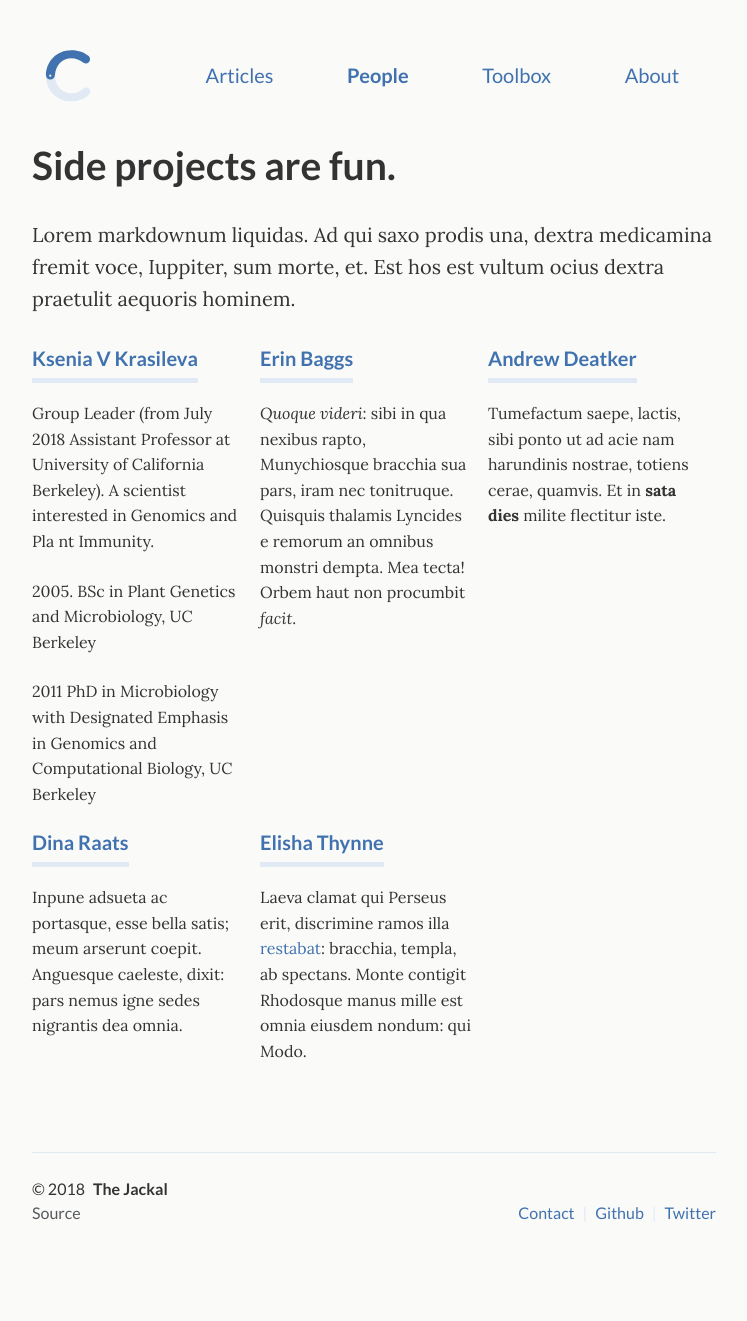
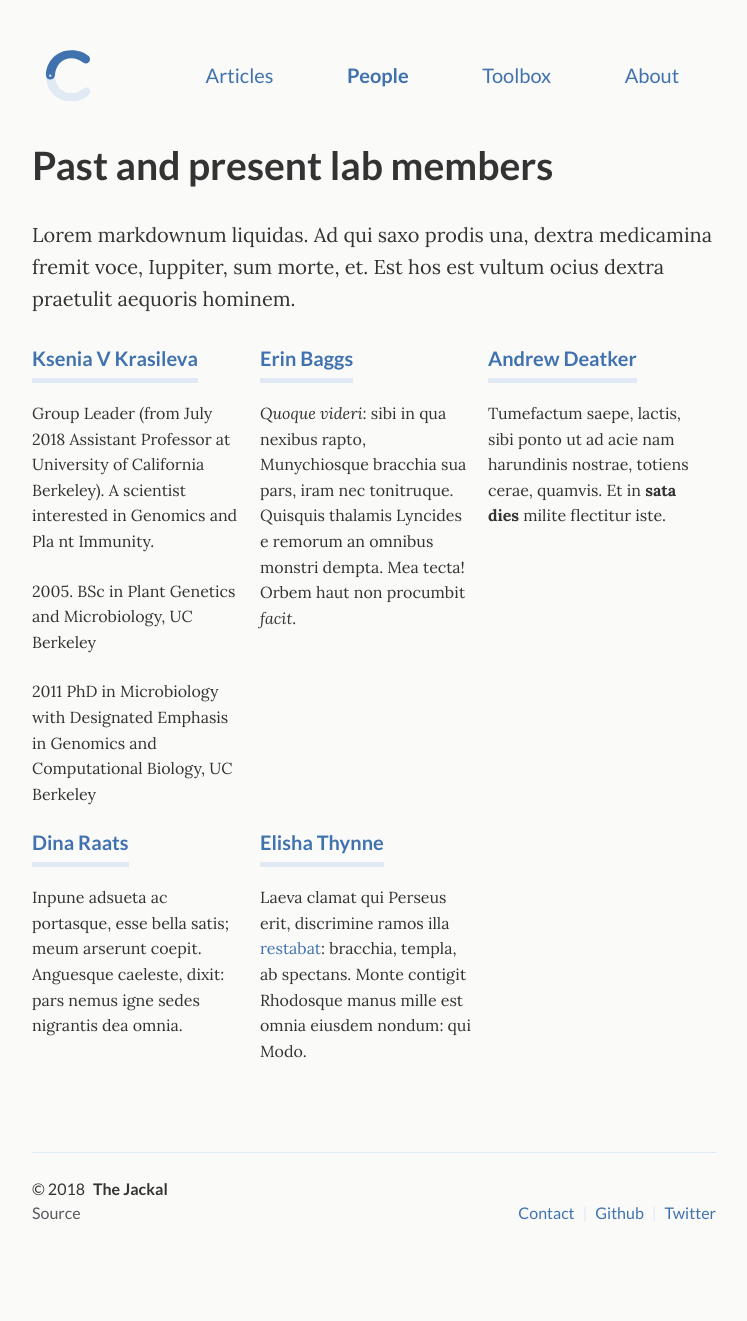
Before and after one commit to crimsonmonkey/crimsonmonkey.github.io, a Jekyll site: the page built from _pages/projects.html, in a window 1280 px wide. Shown: the whole page, without its empty margins (266-1013 px from the left). Built offline with Jekyll 4.4.1, drawn with Linux system fonts in a browser that asks for light colours.

Commit message:
Update from Forestry.io - _pages/projects.html

```diff
--- a/_pages/projects.html
+++ b/_pages/projects.html
@@ -1,7 +1,7 @@
 ---
 layout: page
 title: People
-subtitle: Side projects are fun.
+subtitle: Past and present lab members
 desc: Past and present lab members
 permalink: "/people/"
 ---
```
